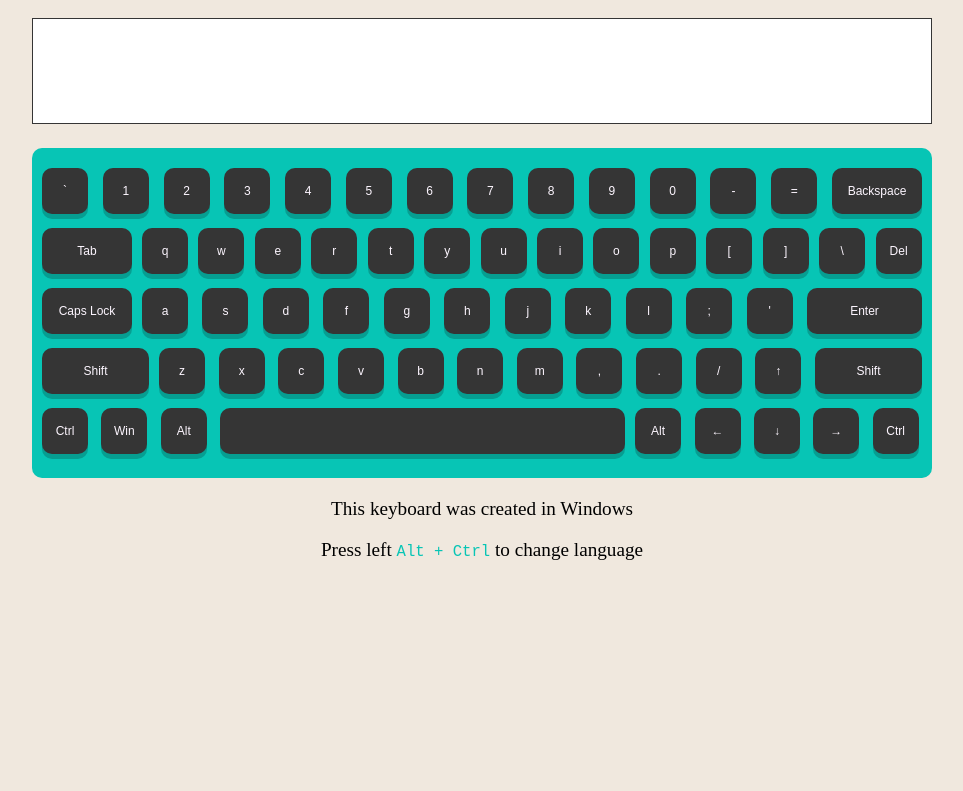
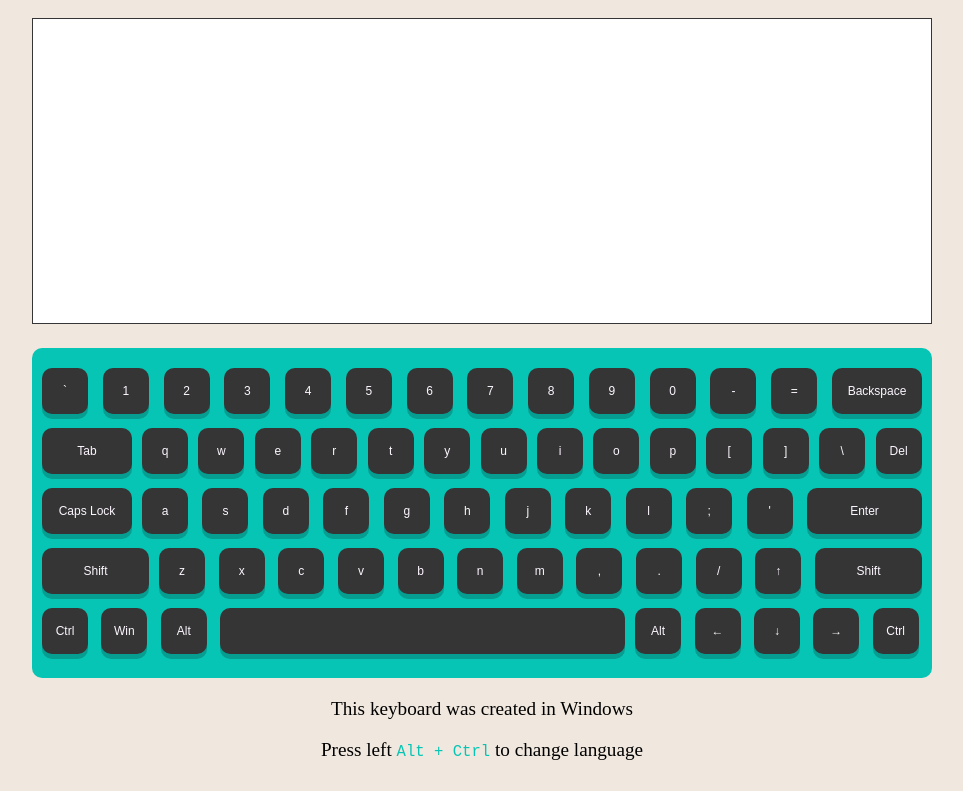
Before and after one commit to marish11/virtual-keyboard, a website with bundled scripts: page virtual-keyboard/index.html in a window 1280 px wide. Shown: the part 70-861 px from the top of the page, without its empty margins (158-1121 px from the left). Before the commit the page ends 800 px from the top, so only its background shows below. Built offline with nearby package versions, Linux system fonts and the light colour scheme.

Commit message:
fix: adjust textarea height

```diff
--- a/virtual-keyboard/style.css
+++ b/virtual-keyboard/style.css
@@ -26,7 +26,7 @@ main {
 .output {
   margin-bottom: 20px;
   width: 99.3%;
-  height: calc(100vh - 700px);
+  height: 300px;
   border:solid 1px #353535;
   resize: none;
 }
```
